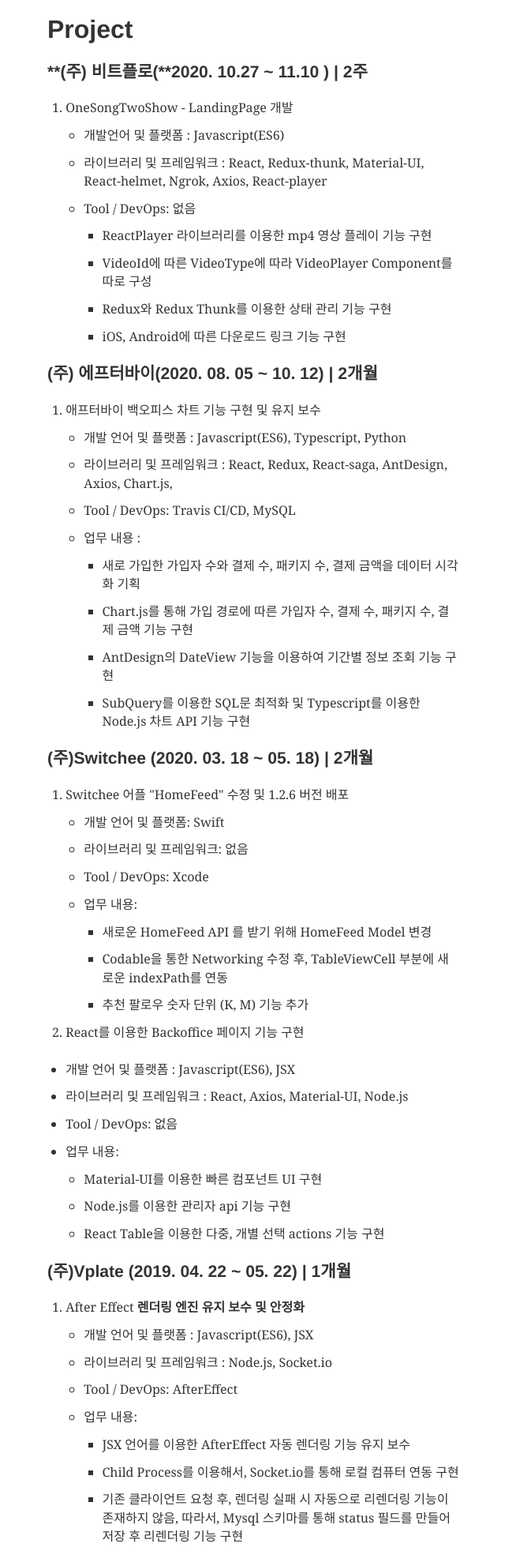
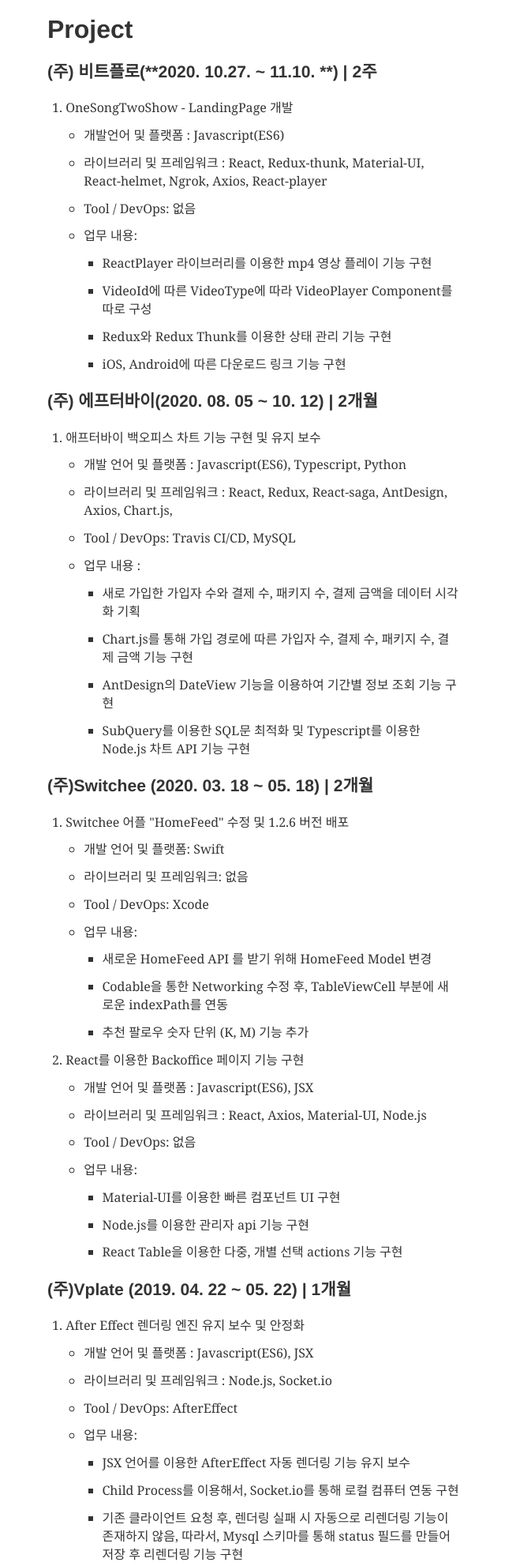
Before and after one commit to whitedog31/Blog, a Gatsby site: page /about in a window 1280 px wide. Shown: the part 1337-3320 px from the top of the page at 79% size, without its empty margins (319-959 px from the left). Built offline with nearby package versions, Linux system fonts and the light colour scheme; Gatsby itself is replaced by a stand-in of ours; some packages are replaced by stand-ins of ours; what typography-theme-github would draw is missing.

Commit message:
[update] resume 수정

```diff
--- a/content/__about/resume-en.md
+++ b/content/__about/resume-en.md
@@ -40,7 +40,7 @@
 
 1. 모두의 캠퍼스 웹페이지 리뉴얼
    - 개발언어 및 플랫폼 : Javascript(ES6)
-   - 라이브러리 및 프레임워크 : React, Redux-thunk, Immutable.js, redux-pender,
+   - 라이브러리 및 프레임워크 : React, Redux-thunk, Immutable.js, redux-pender
    - Tool / DevOps: 없음
    - 업무내용:
      - 기존 PHP Codeignitor 웹페이지를 새롭게 React를 이용한 웹페이지 기획
@@ -50,12 +50,13 @@
 
 # Project
 
-### **(주) 비트플로(**2020. 10.27 ~ 11.10 **) | 2주**
+### (주) 비트플로(**2020. 10.27. ~ 11.10. **) | 2주
 
 1. OneSongTwoShow - LandingPage 개발
    - 개발언어 및 플랫폼 : Javascript(ES6)
    - 라이브러리 및 프레임워크 : React, Redux-thunk, Material-UI, React-helmet, Ngrok, Axios, React-player
    - Tool / DevOps: 없음
+   - 업무 내용:
      - ReactPlayer 라이브러리를 이용한 mp4 영상 플레이 기능 구현
      - VideoId에 따른 VideoType에 따라 VideoPlayer Component를 따로 구성
      - Redux와 Redux Thunk를 이용한 상태 관리 기능 구현
@@ -64,6 +65,7 @@
 ### (주) 에프터바이(2020. 08. 05 ~ 10. 12) | 2개월
 
 1. 애프터바이 백오피스 차트 기능 구현 및 유지 보수
+
    - 개발 언어 및 플랫폼 : Javascript(ES6), Typescript, Python
    - 라이브러리 및 프레임워크 : React, Redux, React-saga, AntDesign, Axios, Chart.js,
    - Tool / DevOps: Travis CI/CD, MySQL
@@ -87,21 +89,24 @@
 
 2. React를 이용한 Backoffice 페이지 기능 구현
 
-- 개발 언어 및 플랫폼 : Javascript(ES6), JSX
-- 라이브러리 및 프레임워크 : React, Axios, Material-UI, Node.js
-- Tool / DevOps: 없음
-- 업무 내용:
-  - Material-UI를 이용한 빠른 컴포넌트 UI 구현
-  - Node.js를 이용한 관리자 api 기능 구현
-  - React Table을 이용한 다중, 개별 선택 actions 기능 구현
+   - 개발 언어 및 플랫폼 : Javascript(ES6), JSX
+   - 라이브러리 및 프레임워크 : React, Axios, Material-UI, Node.js
+   - Tool / DevOps: 없음
+   - 업무 내용:
+
+     - Material-UI를 이용한 빠른 컴포넌트 UI 구현
+     - Node.js를 이용한 관리자 api 기능 구현
+     - React Table을 이용한 다중, 개별 선택 actions 기능 구현
 
 ### (주)Vplate (2019. 04. 22 ~ 05. 22) | 1개월
 
-1. After Effect **렌더링 엔진 유지 보수 및 안정화**
+1. After Effect 렌더링 엔진 유지 보수 및 안정화
+
    - 개발 언어 및 플랫폼 : Javascript(ES6), JSX
    - 라이브러리 및 프레임워크 : Node.js, Socket.io
    - Tool / DevOps: AfterEffect
    - 업무 내용:
+
      - JSX 언어를 이용한 AfterEffect 자동 렌더링 기능 유지 보수
      - Child Process를 이용해서, Socket.io를 통해 로컬 컴퓨터 연동 구현
      - 기존 클라이언트 요청 후, 렌더링 실패 시 자동으로 리렌더링 기능이 존재하지 않음, 따라서, Mysql 스키마를 통해 status 필드를 만들어 저장 후 리렌더링 기능 구현
@@ -122,7 +127,7 @@
 
   2016 - 19기 Appjam - 분유 정보 서비스 " Mamma" → 최우수상 수상
 
-* SK - T아카데미 서버 전문가 과정 3기 - 수료
+- SK - T아카데미 서버 전문가 과정 3기 - 수료
 
   2016 - 해외 대행 구입 어플 "Sadajo" 서버 기획 및 개발
 
```
